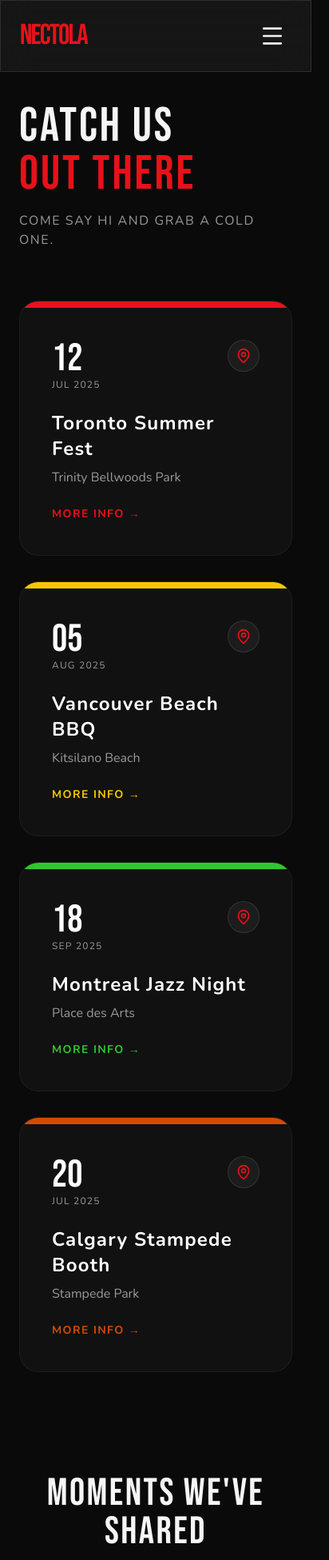
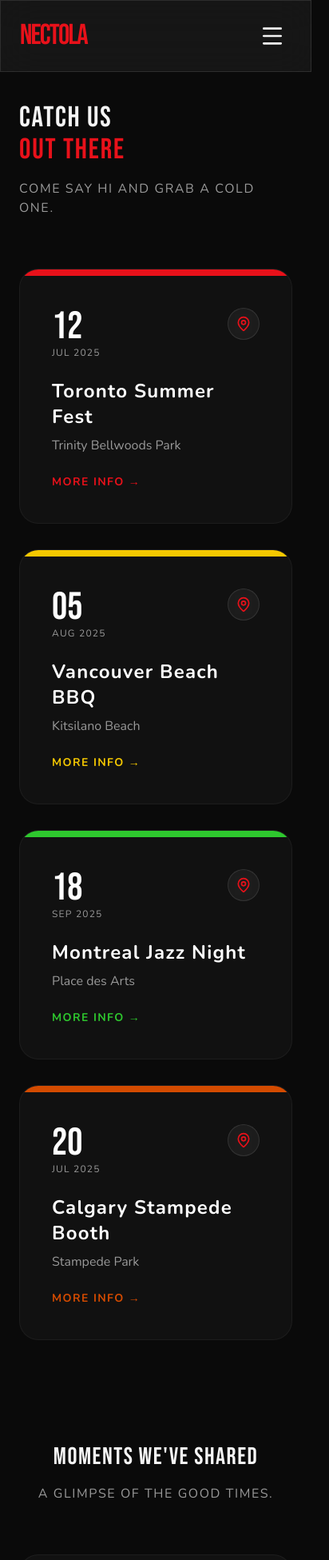
Before and after one commit to razak00001/nectola, a Next.js app: page /events in a window 390 px wide. Shown: the top 1951 px of the page at 80% size, 412 px wide, since content can reach past the window. Built offline with nearby package versions, Linux system fonts and the light colour scheme.

Commit message:
Fix responsiveness on Events page, specifically for large headers and #NectolaMoments

```diff
--- a/app/events/page.tsx
+++ b/app/events/page.tsx
@@ -32,7 +32,7 @@ export default function Events() {
                     <motion.h1
                         initial={{ opacity: 0, y: 20 }}
                         animate={{ opacity: 1, y: 0 }}
-                        className="text-6xl md:text-8xl mb-4"
+                        className="text-4xl sm:text-6xl md:text-8xl mb-4 font-display"
                     >
                         CATCH US <br />
                         <span style={{ color: 'var(--accent)' }}>OUT THERE</span>
@@ -79,8 +79,8 @@ export default function Events() {
 
             {/* Gallery */}
             <section className="container mx-auto px-6 md:px-12 mb-32">
-                <div className="text-center mb-16">
-                    <h2 className="text-5xl md:text-7xl mb-4">MOMENTS WE'VE SHARED</h2>
+                <div className="text-center mb-16 px-4">
+                    <h2 className="text-3xl sm:text-5xl md:text-7xl mb-4 font-display">MOMENTS WE'VE SHARED</h2>
                     <p className="text-text-muted tracking-widest uppercase">A glimpse of the good times.</p>
                 </div>
 
@@ -111,7 +111,7 @@ export default function Events() {
             {/* Social Feed */}
             <section className="bg-bg-card py-24 border-y border-white/5">
                 <div className="container mx-auto px-6 text-center">
-                    <h2 className="text-4xl md:text-6xl mb-4">JOIN THE CONVERSATION</h2>
+                    <h2 className="text-2xl sm:text-4xl md:text-6xl mb-4 font-display">JOIN THE CONVERSATION</h2>
                     <p className="text-text-muted tracking-widest uppercase mb-12">Follow us @nectoladrinks</p>
 
                     <div className="grid grid-cols-2 md:grid-cols-4 gap-6 mb-16">
@@ -123,7 +123,7 @@ export default function Events() {
                     </div>
 
                     <div className="space-y-6">
-                        <span className="font-accent text-5xl md:text-7xl block transition-colors" style={{ color: 'var(--accent)' }}>
+                        <span className="font-accent text-3xl sm:text-5xl md:text-7xl block transition-colors tracking-tighter sm:tracking-normal" style={{ color: 'var(--accent)' }}>
                             #NectolaMoments
                         </span>
                         <div className="flex justify-center gap-6">
```
